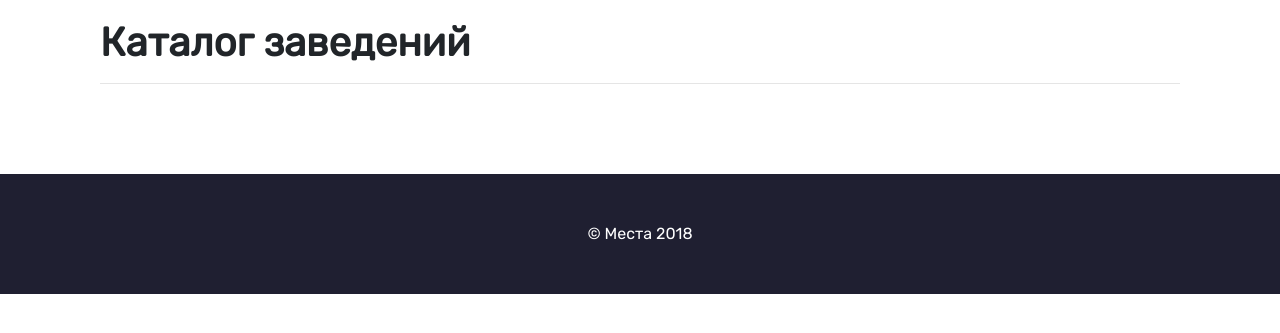
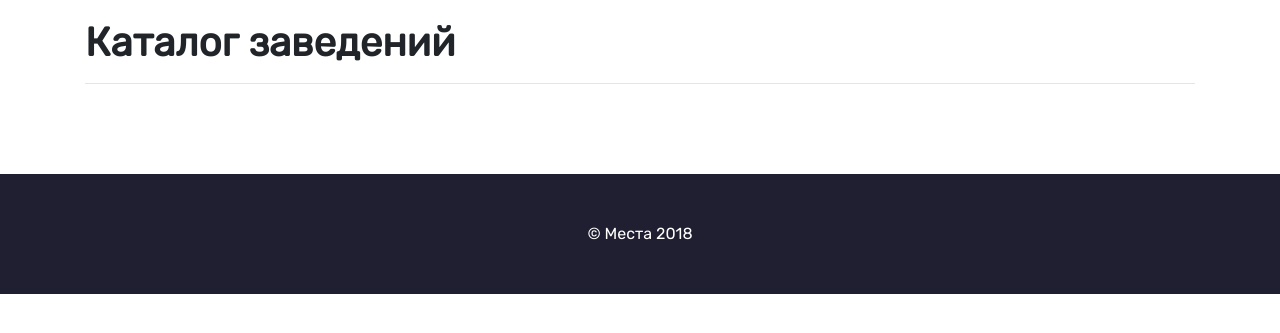
Before and after one commit to ddnovikov/mesta, a Django app: page /places/list/ in a window 1280 px wide. Shown: the part 71-404 px from the top of the page. Run offline with Django 3.2, Linux system fonts and the light colour scheme; data that the repository does not hold is empty; some libraries are stand-ins or nearby versions.

Commit message:
Layout fixes.

```diff
--- a/places/views.py
+++ b/places/views.py
@@ -30,7 +30,6 @@ def places_home(request):
         'carousel_amount': range(len(carousel)),
         'tags': ['Бары',
                  'Кафе',
-                 'Японская кухня',
                  'Американская кухня',
                  'Европейская кухня',
                  'Итальянская кухня',
--- a/static/css/place_list.css
+++ b/static/css/place_list.css
@@ -1,10 +1,3 @@
-.img-r {
-    width: 100%;
-    height: 200px;
-    object-fit: cover;
-    transition: all .25s ease;
-}
-
 #place-list-main {
     margin-top: 90px;
     margin-bottom: 90px;
--- a/templates/place_list.html
+++ b/templates/place_list.html
@@ -10,27 +10,25 @@
 {% endblock %}
 
 {% block content %}
-  <div class="container">
-    <div id="place-list-main">
-      <div class="col">
+  <div id="place-list-main" class="container">
     <h1>{{ title }}</h1>
     <hr/>
     {% for place in place_objects %}
-          {% cycle '<div class="row"><div class="col"><div class="card-deck">' '' '' %}
-          <div class="card">
-            <img class="card-img-top img-fluid img-r" src="{{ place.image_cover_url }}">
+      {% cycle '<div class="row"><div class="card-deck w-100">' '' '' %}
+      <div class="col-lg-4 mt-3">
+        <div class="card h-100">
+          <img class="card-img-top img-fluid" src="{{ place.image_cover_url }}">
           <div class="card-body">
             <a href="{{ place.get_absolute_url }}" class="h4 card-title">{{ place.name }}</a>
             <hr/>
             <p class="card-text">{{ place.short_description }}</p>
           </div>
         </div>
-          {% cycle '' '' '</div></div></div><br/>' %}
+      </div>
+      {% cycle '' '' '</div></div><br/>' %}
       {% if forloop.last and not forloop.counter|divisibleby:3 %}
-            </div></div>
+        </div></div><br/>
       {% endif %}
     {% endfor %}
   </div>
-    </div>
-  </div>
 {% endblock %}
```
Lines whose indentation alone changed are shown as unchanged.
